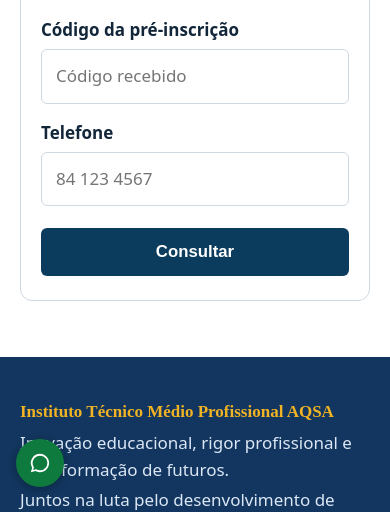
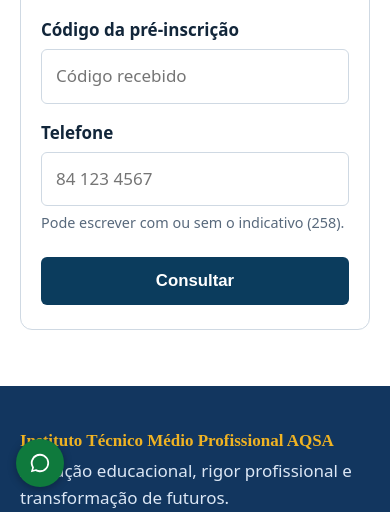
Before and after one commit to institutoaqsa/institutoaqsa.github.io, a plain HTML site: page consultar.html in a window 390 px wide. Shown: the part 341-853 px from the top of the page. Drawn offline with Linux system fonts and the light colour scheme.

Commit message:
Add note for phone number input format
Added a note about including or excluding the area code.

```diff
--- a/consultar.html
+++ b/consultar.html
@@ -51,6 +51,7 @@
       <input id="ref" autocomplete="off" autocapitalize="characters" spellcheck="false" maxlength="40" placeholder="Código recebido" required>
       <label for="tel">Telefone</label>
       <input id="tel" type="tel" inputmode="tel" autocomplete="tel" maxlength="20" placeholder="84 123 4567" required>
+      <p style="margin:6px 0 0;font-size:.9rem;color:#58697c">Pode escrever com ou sem o indicativo (258).</p>
       <button id="btn" type="submit">Consultar</button>
       <p id="erro" role="alert" hidden></p>
     </form>
```
